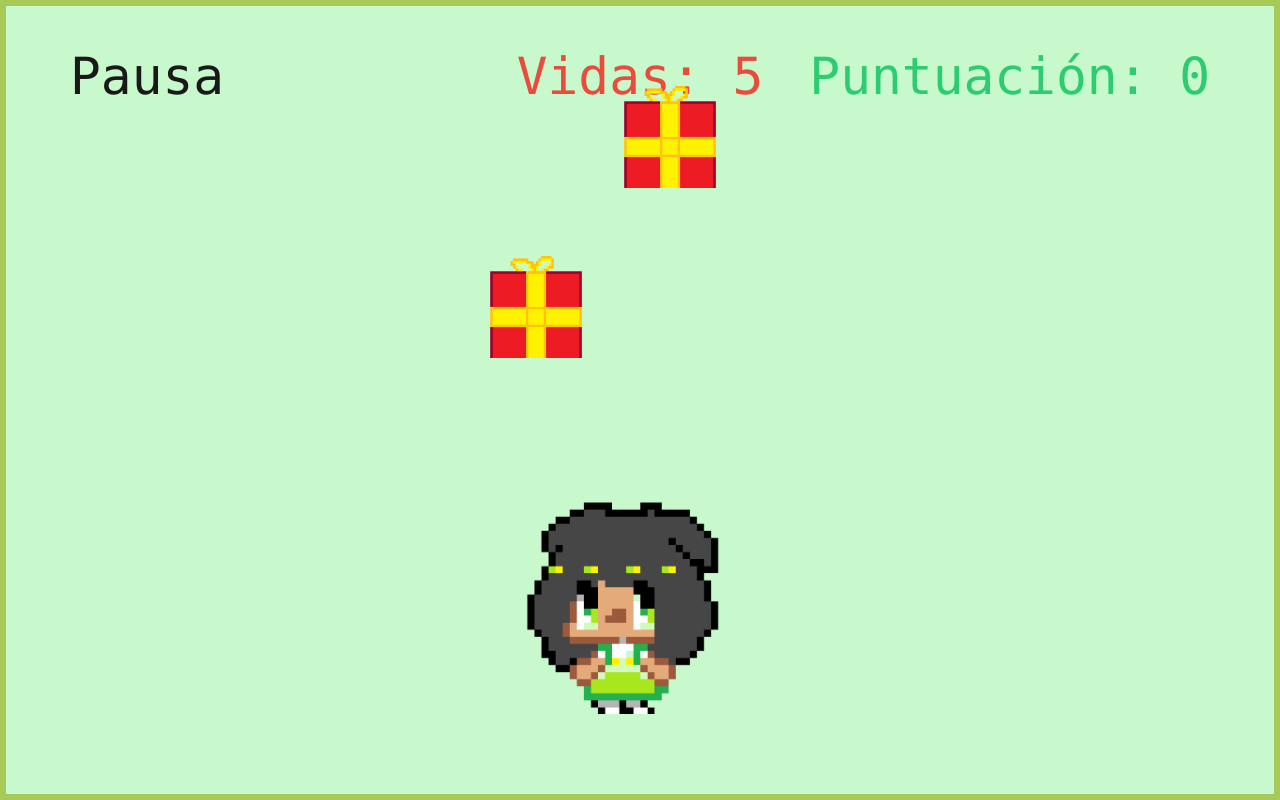
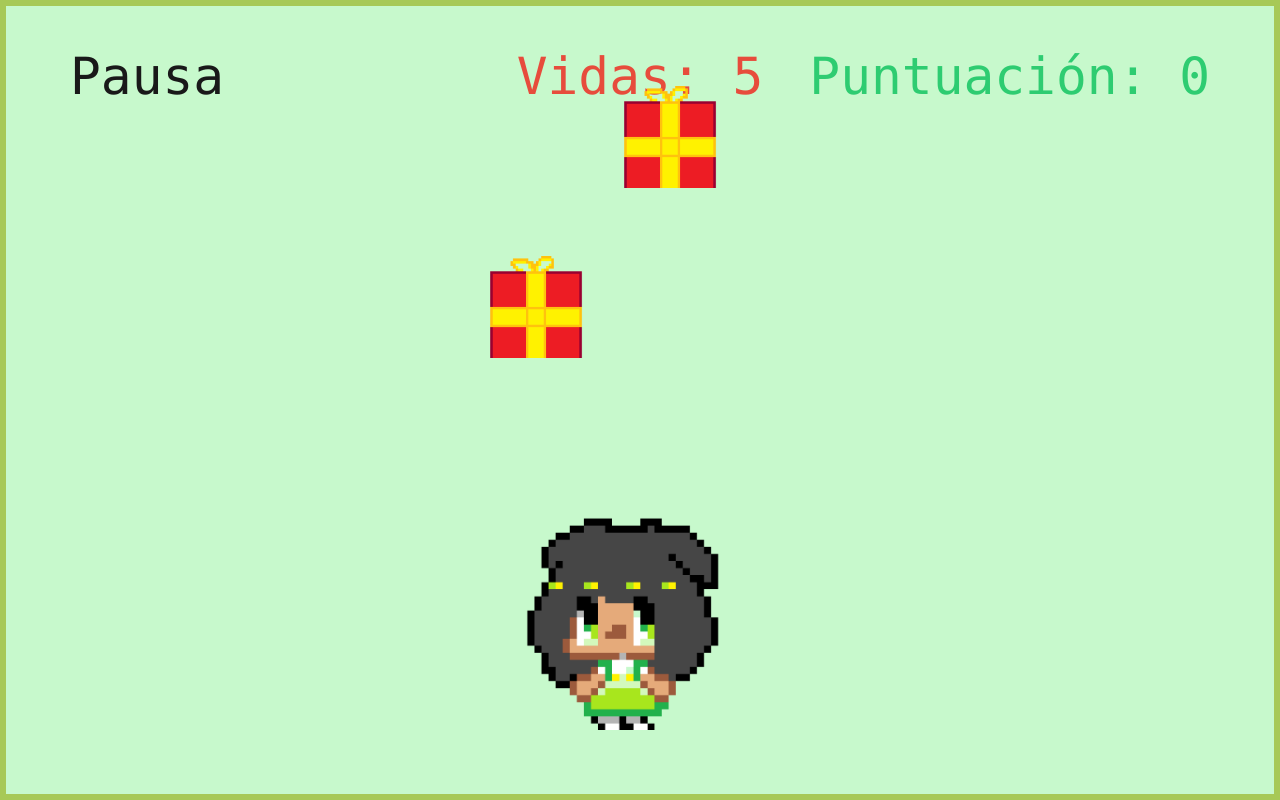
Before and after one commit to Hilvvy/jueguilloangee, a plain HTML site: page index.html in a window 1280 px wide. Both pictures are taken after a click on the button "Iniciar". Drawn offline with Linux system fonts and the light colour scheme.

Commit message:
Update index.html

```diff
--- a/index.html
+++ b/index.html
@@ -52,7 +52,7 @@
             background-repeat: no-repeat;
             background-size: cover;
             position: absolute;
-            bottom: 10vh;
+            bottom: 8vh;
             left: 50%;
             /* Center the catcher */
             transform: translateX(-50%);
```
